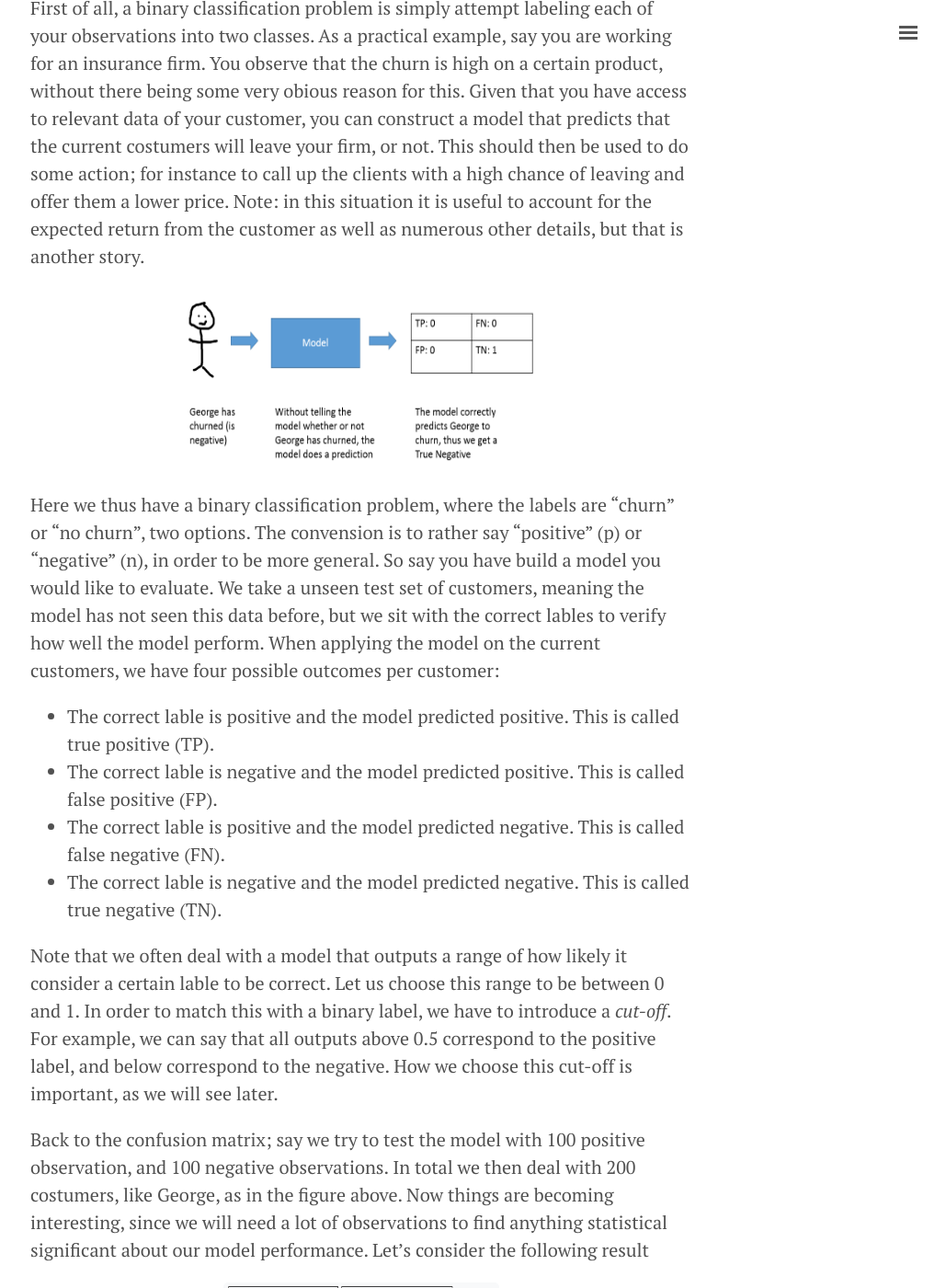
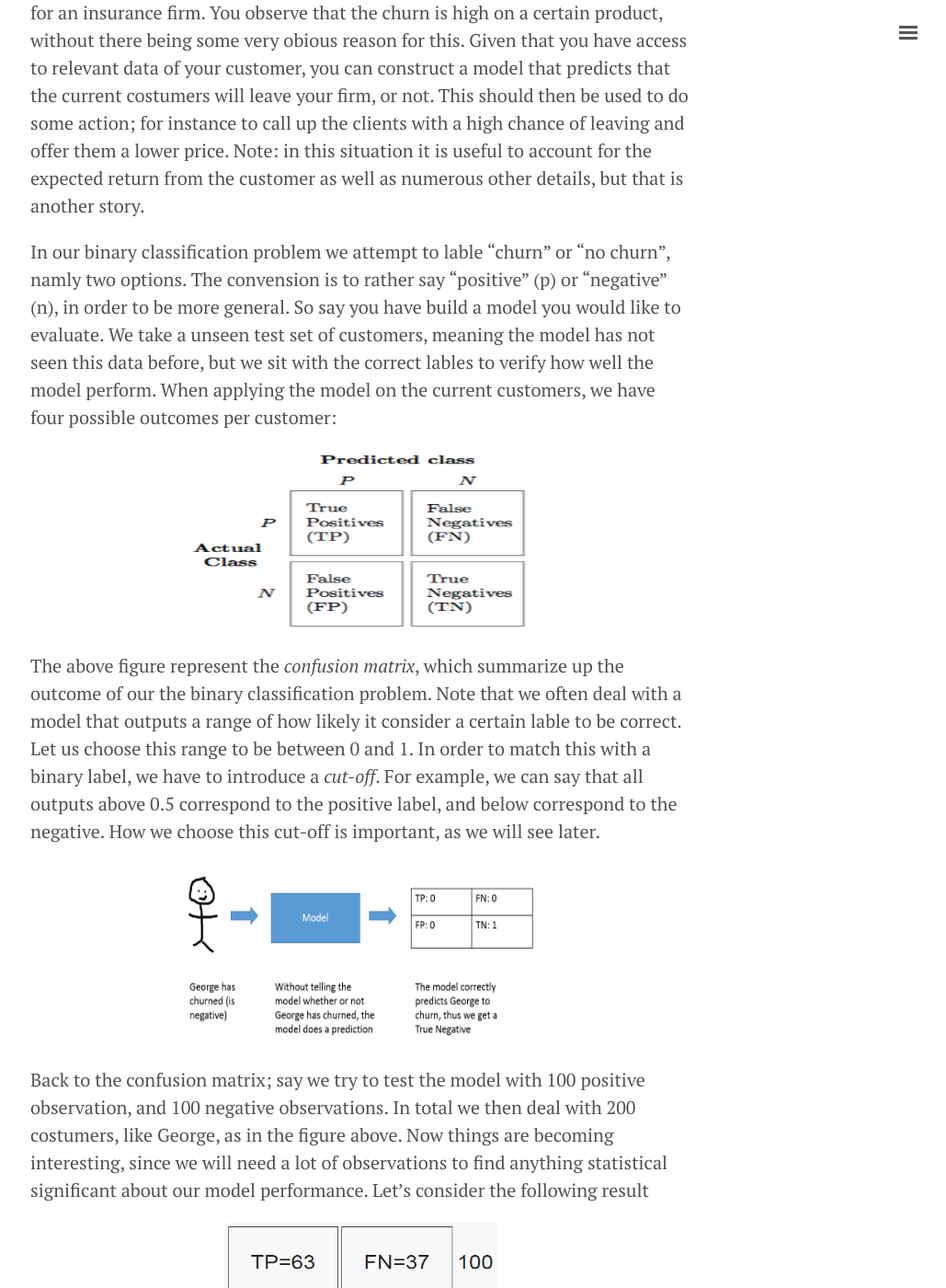
Before and after one commit to herman-hellenes/herman-hellenes.github.io, a Jekyll site: the page built from undone_posts/2017-08-28-Classification-Measure-Performance.md, in a window 1280 px wide and 1400 px high, scrolled down 964 px. Shown: the whole window at 92% size, without its empty margins (247-1276 px from the left). Built offline with Jekyll 4.4.1, drawn with Linux system fonts in a browser that asks for light colours; nearby versions of some CDN libraries; formulas are drawn with MathJax 3; comment, search, counter and statistics services are not loaded; some of the changed text lies outside the part shown.

Commit message:
Update 2017-08-28-Classification-Measure-Performance.md

```diff
--- a/undone_posts/2017-08-28-Classification-Measure-Performance.md
+++ b/undone_posts/2017-08-28-Classification-Measure-Performance.md
@@ -21,18 +19,17 @@ classification models, to be precise. Such models are rather intuitive and well
 ## Confusion Matrix
 First of all, a binary classification problem is simply attempt labeling each of your observations into two classes. As a practical example, say you are working for an insurance firm. You observe that the churn is high on a certain product, without there being some very obious reason for this. Given that you have access to relevant data of your customer, you can construct a model that predicts that the current costumers will leave your firm, or not. This should then be used to do some action; for instance to call up the clients with a high chance of leaving and offer them a lower price. Note: in this situation it is useful to account for the expected return from the customer as well as numerous other details, but that is another story.
 
+In our binary classification problem we attempt to lable "churn" or "no churn", namly two options. The convension is to rather say "positive" (p) or "negative" (n), in order to be more general. So say you have build a model you would like to evaluate. We take a unseen test set of customers, meaning the model has not seen this data before, but we sit with the correct lables to verify how well the model perform. When applying the model on the current customers, we have four possible outcomes per customer:
+
+<p align="center">
+  <img width="400" height="200" src="/figs/classification_measure/confusion_matrix_1.png">
+</p>
+
+The above figure represent the *confusion matrix*, which summarize up the outcome of our the binary classification problem. Note that we often deal with a model that outputs a range of how likely it consider a certain lable to be correct. Let us choose this range to be between 0 and 1. In order to match this with a binary label, we have to introduce a *cut-off*. For example, we can say that all outputs above 0.5 correspond to the positive label, and below correspond to the negative. How we choose this cut-off is important, as we will see later.
+
 <p align="center">
   <img width="400" height="200" src="/figs/classification_measure/validation_ml.png">
 </p>
-
-
-Here we thus have a binary classification problem, where the labels are "churn" or "no churn", two options. The convension is to rather say "positive" (p) or "negative" (n), in order to be more general. So say you have build a model you would like to evaluate. We take a unseen test set of customers, meaning the model has not seen this data before, but we sit with the correct lables to verify how well the model perform. When applying the model on the current customers, we have four possible outcomes per customer:
-* The correct lable is positive and the model predicted positive. This is called true positive (TP).
-* The correct lable is negative and the model predicted positive. This is called false positive (FP).
-* The correct lable is positive and the model predicted negative. This is called false negative (FN).
-* The correct lable is negative and the model predicted negative. This is called true negative (TN).
-
-Note that we often deal with a model that outputs a range of how likely it consider a certain lable to be correct. Let us choose this range to be between 0 and 1. In order to match this with a binary label, we have to introduce a *cut-off*. For example, we can say that all outputs above 0.5 correspond to the positive label, and below correspond to the negative. How we choose this cut-off is important, as we will see later.
 
 Back to the confusion matrix; say we try to test the model with 100 positive observation, and 100 negative observations. In total we then deal with 200 costumers, like George, as in the figure above. Now things are becoming interesting, since we will need a lot of observations to find anything statistical significant about our model performance. Let's consider the following result
 
```
Also changed, not shown: other parts of undone_posts/2017-08-28-Classification-Measure-Performance.md (+0 -2 lines).
